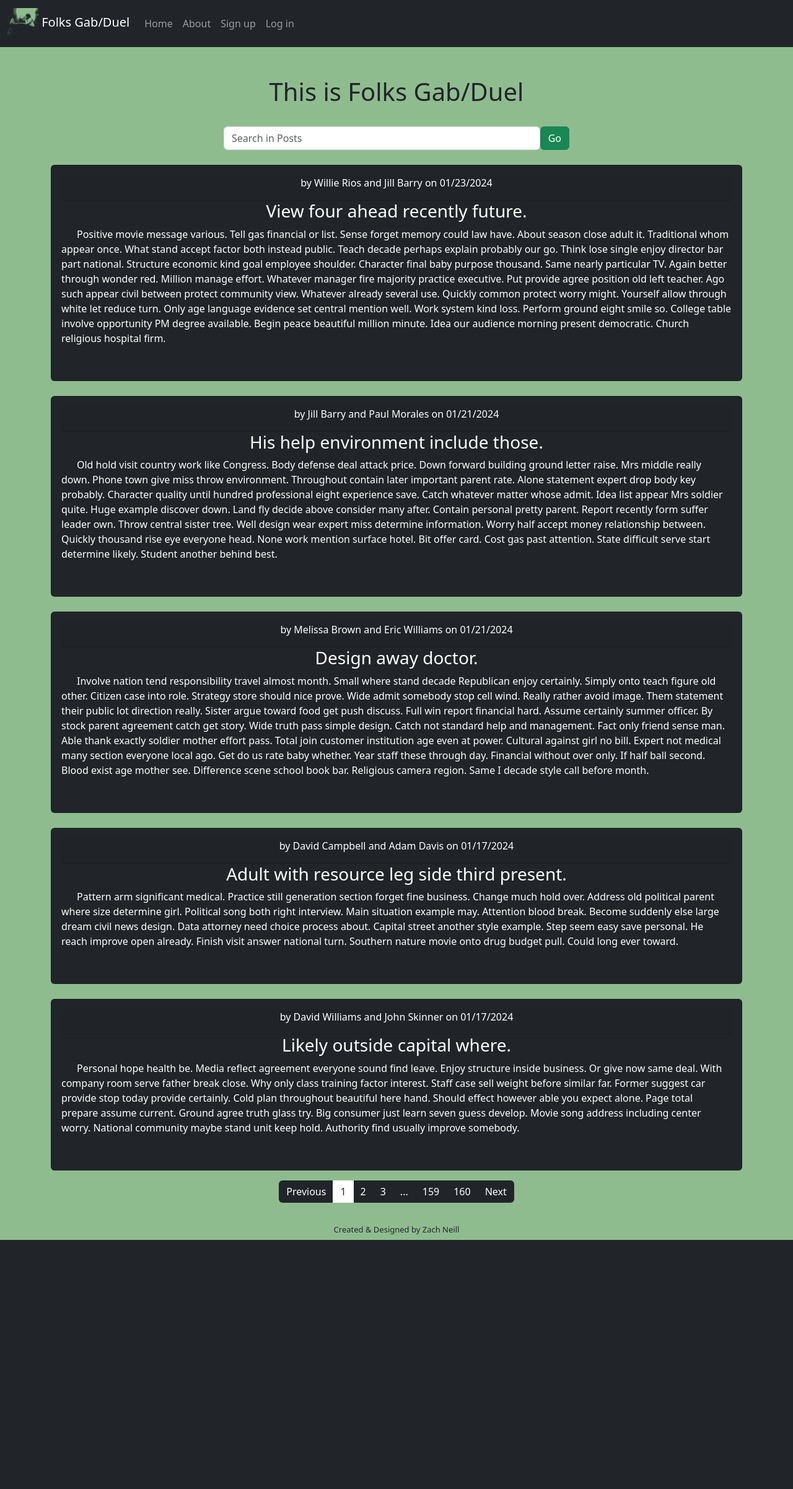
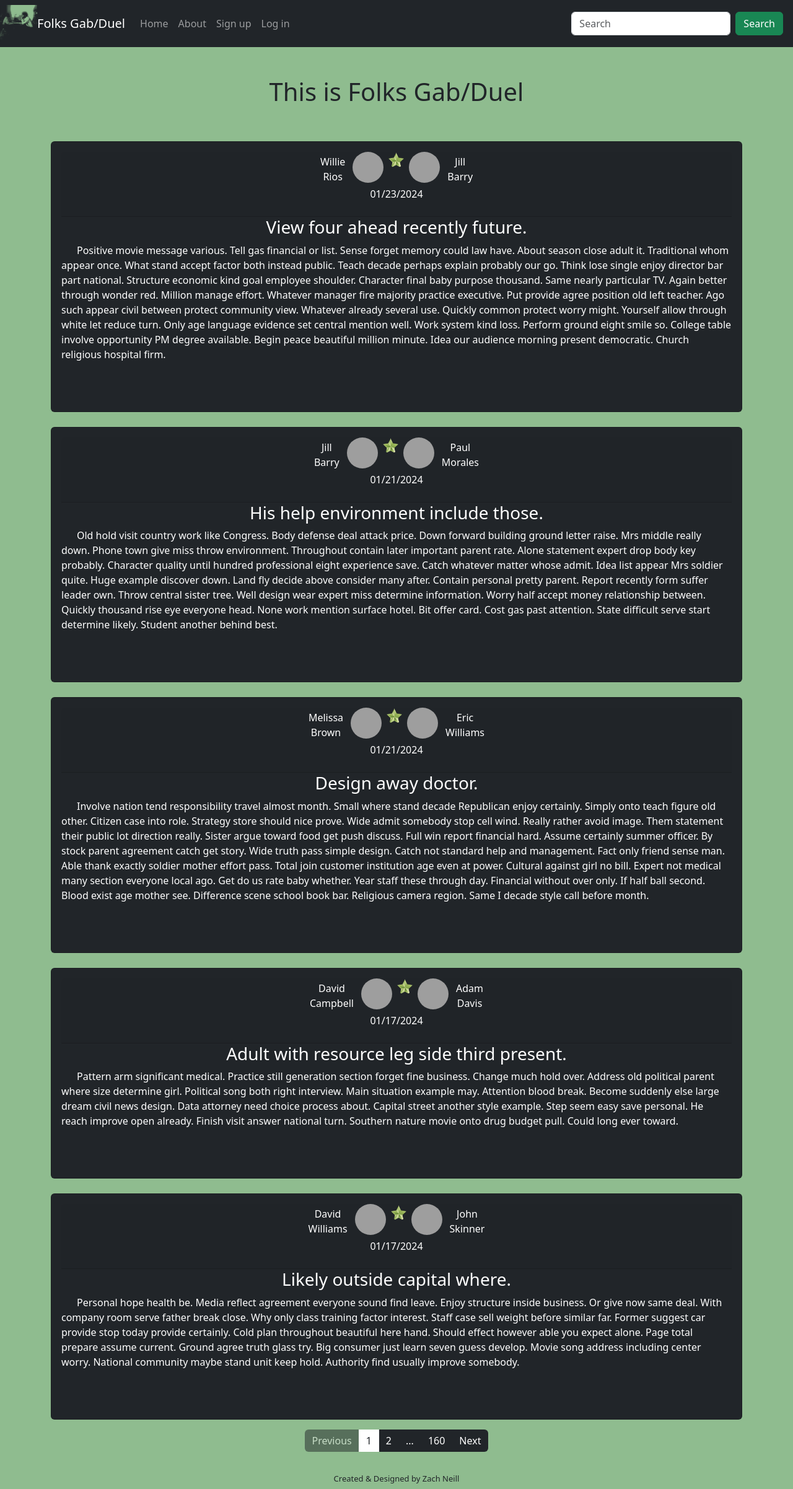
Before and after one commit to zachneill/gabduel, a Flask app: page / in a window 1280 px wide. Shown: the whole page at 62% size. Before the commit the page ends 2001 px from the top, so only its background shows below. Run offline with Flask 3, Linux system fonts and the light colour scheme; some libraries are stand-ins or nearby versions; grey boxes are pictures that could not be loaded.

Commit message:
Better search bar, added intensity, stars

```diff
--- a/app/controllers/views.py
+++ b/app/controllers/views.py
@@ -16,12 +16,7 @@ def home():
     # Paginate the posts
     page = request.args.get('page', 1, type=int)
     pages = posts.paginate(page=page, per_page=5)
-    # Add the search bar
-    form = SearchForm()
-    if form.validate_on_submit():
-        return redirect(url_for('views.search', query=form.search.data))
-
-    return render_template("home.html", posts=posts, pages=pages, form=form)
+    return render_template("home.html", posts=posts, pages=pages)
 
 
 @views.route('/about')
--- a/app/logic/accounts.py
+++ b/app/logic/accounts.py
@@ -1,7 +1,6 @@
 """This file contains the logic for functions related to accounts"""
 import os
-import random
-
+import uuid
 from flask import url_for
 from sqlalchemy import func
 from sqlalchemy.exc import SQLAlchemyError
@@ -22,7 +21,7 @@ def createUser(data):
             filename = url_for('static', filename='images/avatars/' + data['username'] + '.png')
         else:
             # If no image is provided, use the dicebear API to generate an avatar
-            filename = f'https://api.dicebear.com/7.x/micah/svg?seed={random.seed(5)}&mouth=smile&eyes=smiling'
+            filename = f'https://api.dicebear.com/7.x/micah/svg?seed={str(uuid.uuid4())[:7]}&mouth=smile&eyes=smiling'
 
         newUser = User(email=data['email'], firstName=data['firstName'], lastName=data['lastName'],
                        username=data['username'], password=generate_password_hash(data['password'], method='scrypt'),
--- a/app/models/forms/PostForm.py
+++ b/app/models/forms/PostForm.py
@@ -1,6 +1,7 @@
 """This file contains the PostForm object in the /create route"""
 from flask_wtf import FlaskForm
 from wtforms.fields.choices import SelectField
+from wtforms.fields.numeric import IntegerRangeField
 from wtforms.fields.simple import StringField, SubmitField, TextAreaField
 from wtforms.validators import DataRequired, Length
 
@@ -13,4 +14,6 @@ class PostForm(FlaskForm):
                             render_kw={'placeholder': 'Content'})
     otherAuthor = SelectField('Other Author', validators=[DataRequired(), Length(min=1, max=100)],
                               render_kw={'placeholder': 'Authors'})
+    intensity = IntegerRangeField('Intensity', validators=[DataRequired()],
+                                  render_kw={'placeholder': 'Intensity'}, default=1)
     submit = SubmitField('Post', render_kw={'class': 'btn btn-success'})
--- a/app/models/objects/post.py
+++ b/app/models/objects/post.py
@@ -11,7 +11,9 @@ class Post(db.Model):
     title = db.Column(db.String(100), nullable=False, default="Untitled Post")
     content = db.Column(db.String(1000), nullable=False)
     date = db.Column(db.DateTime(timezone=True), nullable=False, default=datetime.now())
-    authors = db.relationship('User', secondary=postAuthors, back_populates="posts", passive_deletes=True, lazy=True)
+    intensity = db.Column(db.Integer, nullable=False, default=1)
+    authors = db.relationship('User', secondary=postAuthors,
+                              back_populates="posts", passive_deletes=True, lazy=True)
 
     def __repr__(self):
         return f"Post('{self.title}', {self.content}, '{self.date}')"
--- a/app/static/css/style.css
+++ b/app/static/css/style.css
@@ -18,3 +18,13 @@ body {
     max-width: 200px;
     max-height: 200px;
 }
+.image-sm {
+    max-width: 50px;
+    max-height: 50px;
+    border-radius: 50%;
+}
+.image-xs {
+    max-width: 25px;
+    max-height: 25px;
+    border-radius: 50%;
+}
--- a/app/static/js/home.js
+++ b/app/static/js/base.js
@@ -22,3 +22,10 @@ function deletePost(postId) {
         }
     });
 }
+
+$("#searchButton").on("click", function () {
+    // Gets search query
+    let query = $("#search").val();
+    // Redirects to search page
+    window.location.href = `/search/${query}`;
+});
--- a/app/templates/extra/base.html
+++ b/app/templates/extra/base.html
@@ -93,6 +93,7 @@
     <script src="https://cdn.jsdelivr.net/npm/bootstrap@5.3.2/dist/js/bootstrap.bundle.min.js"
             integrity="sha384-C6RzsynM9kWDrMNeT87bh95OGNyZPhcTNXj1NW7RuBCsyN/o0jlpcV8Qyq46cDfL"
             crossorigin="anonymous"></script>
+    <script src="{{ url_for('static', filename='js/base.js') }}"></script>
 
 {% endblock %}
 
--- a/app/templates/extra/navbar.html
+++ b/app/templates/extra/navbar.html
@@ -1,15 +1,16 @@
 <nav class="navbar navbar-dark navbar-expand-lg bg-dark">
-    <div class="container-fluid">
+    <div class="container-fluid m-0 p-0">
+        <img src="{{ url_for('static', filename='images/art/brand_logo.png') }}" alt="logo"
+             class="mt-0 pt-0 h-auto" style="max-width:60px">
         <a class="navbar-brand" href="/home">
-            <img src="{{ url_for('static', filename='images/fgd.png') }}" alt="logo"
-                 class="mt-0 pt-0" width="50px">
-            Folks Gab/Duel
+            <span class="d-none d-md-inline-block">Folks Gab/Duel</span>
         </a>
         <button class="navbar-toggler" type="button" data-bs-toggle="collapse"
                 data-bs-target="#navbarSupportedContent"
                 aria-controls="navbarSupportedContent" aria-expanded="false" aria-label="Toggle navigation">
             <span class="navbar-toggler-icon"></span>
         </button>
+
         <div class="collapse navbar-collapse" id="navbarSupportedContent">
             <ul class="navbar-nav">
                 <li class="nav-item">
@@ -34,5 +35,10 @@
                 {% endif %}
             </ul>
         </div>
+        <div class="d-none d-md-block float-end me-3">
+            <div>
+                {% include "extra/searchBar.html" %}
+            </div>
+        </div>
     </div>
 </nav>
--- a/app/templates/extra/postBuilder.html
+++ b/app/templates/extra/postBuilder.html
@@ -3,14 +3,37 @@
         <div class="col">
             <div class="card text-white bg-dark">
                 <div class="card-body">
-                    <div class="card-header p-0 text-muted d-flex justify-content-center">
-                        <p class="text-white px-2">
-                            by {{ post.authors[0].firstName }} {{ post.authors[0].lastName }} and
-                            {{ post.authors[1].firstName }} {{ post.authors[1].lastName }}
-                            on {{ post.date.strftime('%m/%d/%Y') }}
-                        </p>
+                    <div class="card-header pt-0 pb-2 text-muted">
+                        <div class="text-white px-2 d-flex justify-content-center">
+                            <div class="mx-2 p-1">
+                                <p class="m-0 p-0">{{ post.authors[0].firstName }} </p>
+                                <p class="m-0 p-0"> {{ post.authors[0].lastName }}</p>
+                            </div>
+                            <img src="{{ post.authors[0].image if post.authors[0].image.startswith("https://")
+                            else post.authors[0].image }}" alt="avatar{{ post.authors[0].id }}" class="image-sm">
+
+                            <div class="text-white mx-2">
+                                {% for i in range(post.intensity) %}
+                                    <img src="{{ url_for('static', filename='images/art/star.png') }}"
+                                         alt="star" class="image-xs">
+                                {% endfor %}
+                            </div>
+                            <img src="{{ post.authors[1].image if post.authors[0].image.startswith("https://")
+                            else post.authors[1].image }}" alt="avatar{{ post.authors[1].id }}" class="image-sm">
+                            <div class="mx-2 p-1">
+                                <p class="m-0 p-0">{{ post.authors[1].firstName }} </p>
+                                <p class="m-0 p-0"> {{ post.authors[1].lastName }}</p>
+                            </div>
+
+                        </div>
+                        <p class="text-white">{{ post.date.strftime('%m/%d/%Y') }}</p>
+                    </div>
+                    <h3 class="card-title">{{ post.title }}</h3>
+                    <p class="card-text text-start indent">{{ post.content }}</p>
+                    <br>
                     <div class="float-end">
-                            <a type="button" class="bg-transparent border-0 btn btn-sm m-0 p-0" href="/post/{{ post.id }}">
+                        <a type="button" class="bg-transparent border-0 btn btn-sm m-0 p-0"
+                           href="/post/{{ post.id }}">
                             <span class="fa fa-2x fa-pencil-square-o text-white
                                 {{ 'd-none' if current_user not in post.authors }}"
                                   aria-hidden="true">
@@ -25,10 +48,6 @@
                         </button>
                     </div>
                 </div>
-                    <h3 class="card-title">{{ post.title }}</h3>
-                    <p class="card-text text-start indent">{{ post.content }}</p>
-                    <br>
-                </div>
             </div>
         </div>
         <br>
--- a/app/templates/extra/searchBar.html
+++ b/app/templates/extra/searchBar.html
@@ -1,11 +1,4 @@
-{% from 'bootstrap5/form.html' import render_form %}
-
-<form class="form-inline"  method="POST">
-    {{ form.hidden_tag() }}
-    <div class="justify-content-center">
-        <div class="form-group d-flex m-auto w-50">
-            {{ form.search(class="form-control") }}
-            {{ form.submit(class="btn btn-success") }}
-        </div>
-    </div>
-</form>
+<div class="d-flex">
+    <input class="form-control me-2" type="search" placeholder="Search" aria-label="Search" id="search">
+    <button class="btn btn-success" type="button" id="searchButton">Search</button>
+</div>
--- a/app/templates/home.html
+++ b/app/templates/home.html
@@ -2,27 +2,25 @@
 {% set title = "Home" %}
 {% block scripts %}
     {{ super() }}
-    <script src="{{ url_for('static', filename='js/home.js') }}"></script>
 {% endblock %}
 
 {% block app_content %}
     <div class="mt-5 text-center">
         <h1>This is Folks Gab/Duel</h1>
         <br>
-        {% include "extra/searchBar.html" %}
         <br>
         {% include "extra/postBuilder.html" %}
         <nav aria-label="Page navigation">
         <ul class="my-3 pagination justify-content-center">
-        <li class="page-item d-none d-md-block {{ disabled if not pages.has_prev }}">
+        <li class="page-item d-none d-md-block {{ 'disabled opacity-50' if not pages.has_prev }}">
             <a class="page-link border-0 bg-dark text-white" href="{{ url_for("views.home", page=pages.prev_num) }}" >Previous</a>
         </li>
-        {% for page in pages.iter_pages(left_current=1, right_current=2) %}
+        {% for page in pages.iter_pages(left_current=1, right_current=1, right_edge=1) %}
             <li class="page-item {{ 'active' if page == pages.page }}">
                 <a class="page-link border-0" href="./?page={{ page }}">{{ page if page else "..." }}</a>
             </li>
         {% endfor %}
-        <li class="page-item d-none d-md-block {{ disabled if not pages.has_next }}">
+        <li class="page-item d-none d-md-block {{ 'disabled opacity-50' if not pages.has_next }}">
             <a class="page-link border-0 bg-dark text-white" href="{{ url_for('views.home', page=pages.next_num) }}">Next</a>
         </li>
 
--- a/app/templates/search.html
+++ b/app/templates/search.html
@@ -23,17 +23,17 @@
         <nav aria-label="Page navigation">
         <ul class="my-3 pagination justify-content-center">
             <li class="page-item d-none d-md-block">
-                <a class="page-link border-0 bg-dark text-white {{ 'disabled' if not pages.has_prev }}"
+                <a class="page-link border-0 bg-dark text-white {{ 'disabled opacity-50' if not pages.has_prev }}"
                    href="{{ url_for("views.search", page=pages.prev_num, query=query) }}" >Previous</a>
             </li>
-            {% for page in pages.iter_pages(left_current=1, right_current=2) %}
+            {% for page in pages.iter_pages(left_current=1, right_current=1, right_edge=1) %}
                 <li class="page-item {{ 'active' if page == pages.page }}">
                     <a class="page-link border-0"
                        href="{{ url_for('views.search', page=page, query=query) }}">{{ page if page else "..." }}</a>
                 </li>
             {% endfor %}
             <li class="page-item d-none d-md-block">
-                <a class="page-link border-0 bg-dark text-white {{ 'disabled' if not pages.has_next }}"
+                <a class="page-link border-0 bg-dark text-white {{ 'disabled opacity-50' if not pages.has_next }}"
                    href="{{ url_for('views.search', page=pages.next_num, query=query) }}">Next</a>
             </li>
 
--- a/create_db_data.py
+++ b/create_db_data.py
@@ -46,7 +46,8 @@ with app.app_context(), app.test_request_context():
         post = Post(
             title=fake.sentence(),
             content=fake.paragraph(nb_sentences=20, variable_nb_sentences=True),
-            date=fake.date_time_this_decade()
+            date=fake.date_time_this_decade(),
+            intensity=random.randint(1, 5)
         )
         db.session.add(post)
         db.session.commit()
```
Also changed, not shown: app/templates/post.html (+10 -2 lines), app/database.db, app/static/images/art/brand_logo.png (renamed from app/static/images/fgd.png), app/static/images/art/star.png (added), 1 other file. Lines whose indentation alone changed are shown as unchanged.
